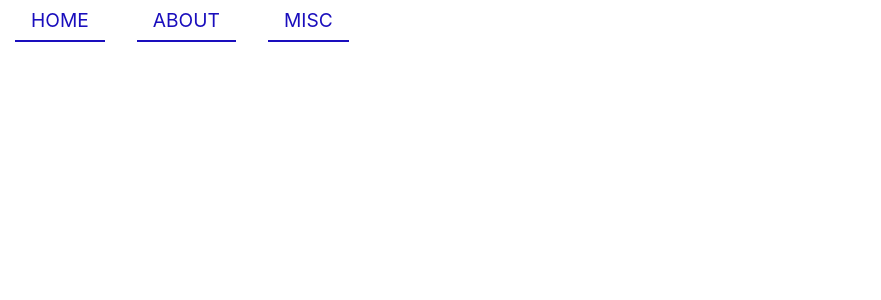
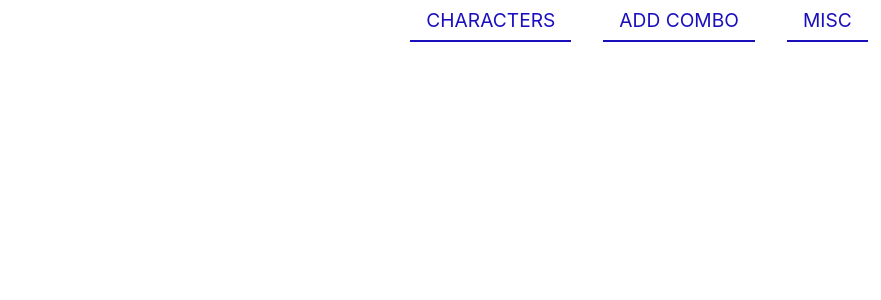
Before and after one commit to TrungCorp/Phase2Project, a React (Create React App) app: page /characters in a window 1280 px wide. Shown: the top 300 px of the page, without its empty margins (1-882 px from the left). Built offline with nearby package versions, Linux system fonts and the light colour scheme.

Commit message:
create Character.js file

```diff
--- a/src/NavBar.js
+++ b/src/NavBar.js
@@ -4,8 +4,8 @@ function NavBar(){
 
 
     return <nav>
-        <a>HOME</a>
-        <a>ABOUT</a>
+        <a>CHARACTERS</a>
+        <a>ADD COMBO</a>
         <a>MISC</a>
     </nav>
 }
--- a/src/index.css
+++ b/src/index.css
@@ -13,7 +13,7 @@ code {
 }
 nav {
   position: fixed;
-  text-align: left;
+
   top: 0;
   left: 0;
   right: 0;
```
Also changed, not shown: src/Characters.js (added, +7 -0 lines).
